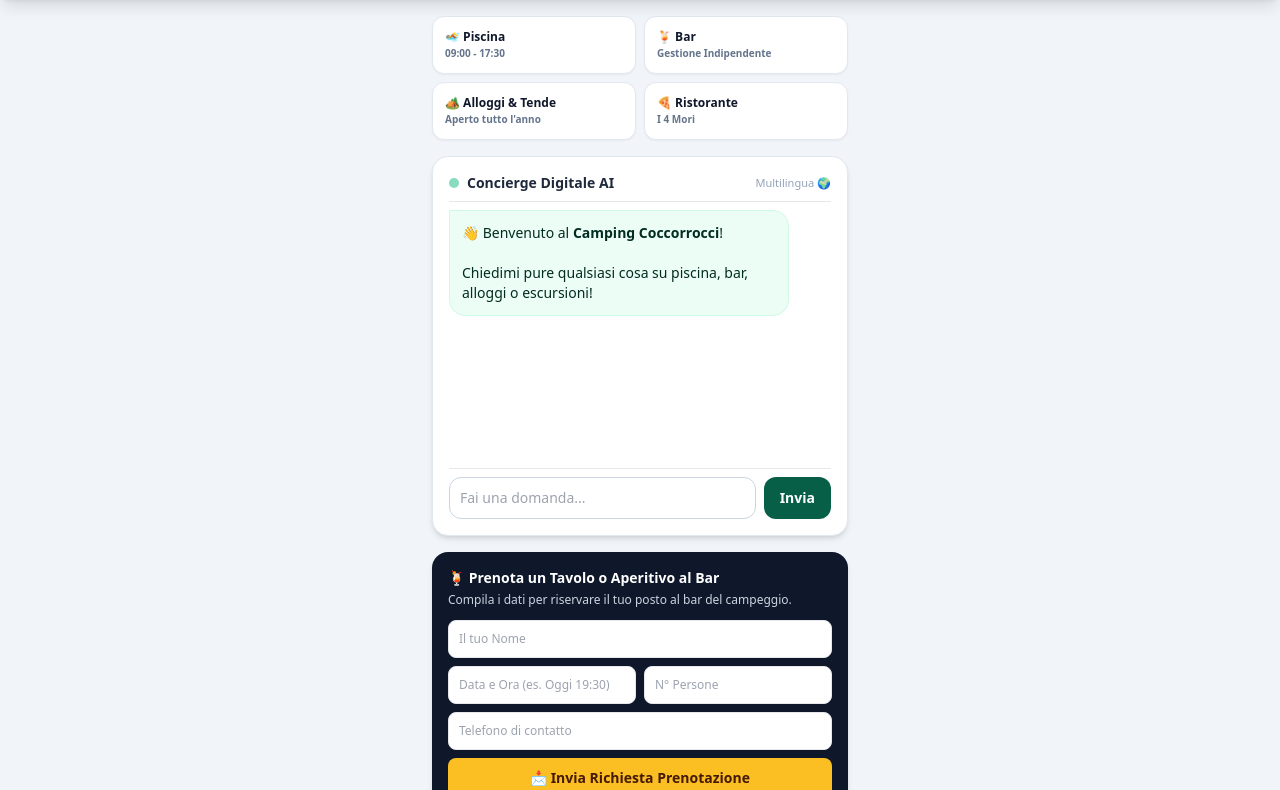
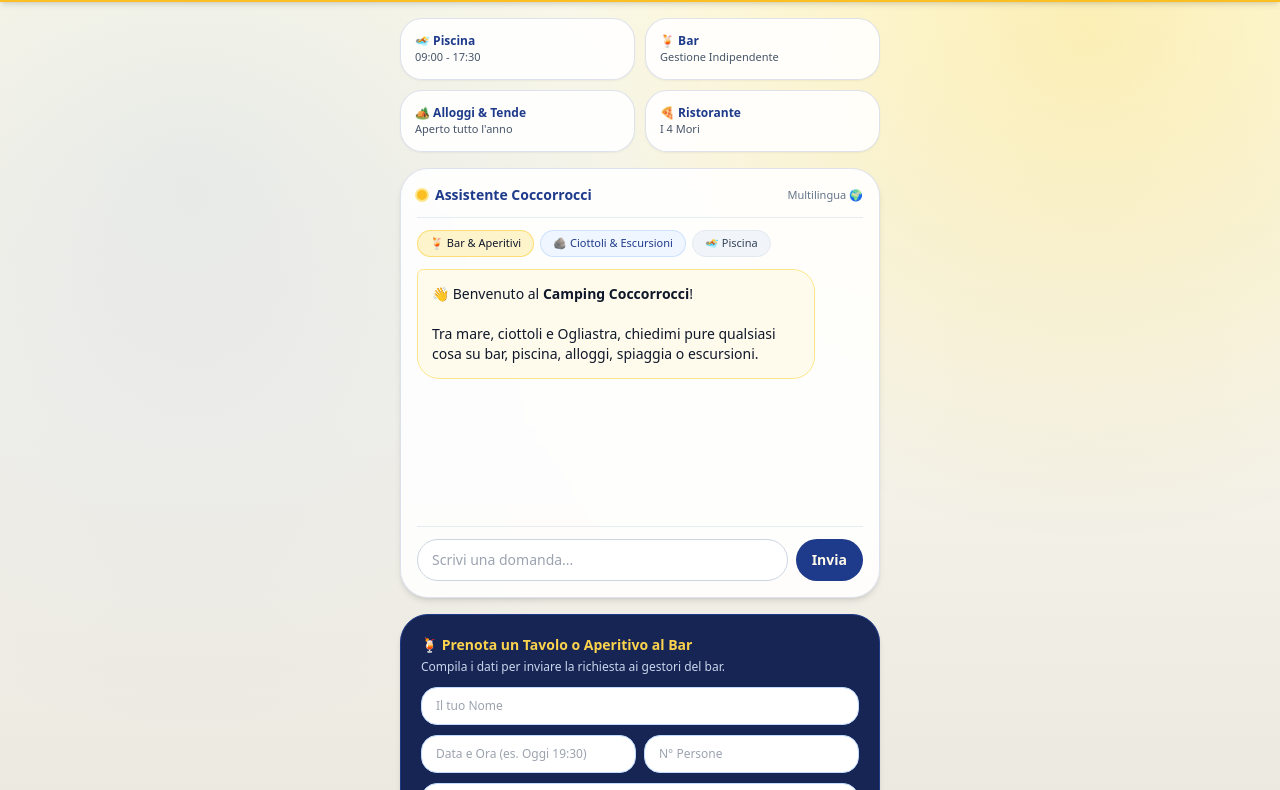
Before and after one commit to Coccorrocci/bot-coccorrocci, a plain HTML site: page index.html in a window 1280 px wide. Shown: the part 76-866 px from the top of the page. Drawn offline with nearby package versions, Linux system fonts and the light colour scheme.

Commit message:
Refactor HTML structure and styles for index.html

```diff
--- a/index.html
+++ b/index.html
@@ -5,90 +5,123 @@
   <meta name="viewport" content="width=device-width, initial-scale=1.0">
   <title>Camping Coccorrocci | Concierge & Chat</title>
   <script src="https://cdn.tailwindcss.com"></script>
+  <style>
+    body {
+      background:
+        radial-gradient(circle at 85% 10%, rgba(250, 204, 21, 0.24), transparent 36%),
+        radial-gradient(circle at 15% 25%, rgba(29, 78, 216, 0.08), transparent 42%),
+        linear-gradient(180deg, #fefce8 0%, #f5f3ea 48%, #e7e5dc 100%);
+    }
+    .pebble-card {
+      background: rgba(255, 255, 255, 0.88);
+      backdrop-filter: blur(8px);
+      border: 1px solid rgba(30, 58, 138, 0.14);
+    }
+  </style>
 </head>
-<body class="bg-slate-100 text-slate-800 font-sans min-h-screen flex flex-col justify-between">
+<body class="text-slate-800 font-sans min-h-screen flex flex-col justify-between">
 
   <!-- HEADER -->
-  <header class="bg-emerald-900 text-white p-4 shadow-lg sticky top-0 z-50">
-    <div class="max-w-md mx-auto flex justify-between items-center">
-      <div>
-        <h1 class="text-lg font-bold tracking-wide">🏕️ Camping Coccorrocci</h1>
-        <p class="text-xs text-emerald-200">Concierge Digitale • Marina di Gairo</p>
+  <header class="bg-[#1e3a8a] text-white p-4 shadow-md sticky top-0 z-50 border-b-2 border-amber-400">
+    <div class="max-w-lg mx-auto flex justify-between items-center gap-3">
+      <div class="flex items-center gap-3">
+        <!-- Se carichi il logo nel repo come "logo.png", rimuovi la classe "hidden" qui sotto -->
+        <img id="campLogo" src="logo.png" alt="Logo Camping Coccorrocci" class="w-11 h-11 rounded-full object-cover bg-amber-100 border border-amber-300/70 hidden" onload="this.classList.remove('hidden')">
+        <div>
+          <h1 class="text-base sm:text-lg font-bold tracking-wide text-amber-50">Camping Coccorrocci</h1>
+          <p class="text-xs text-amber-200/90">Ciottoli & Mare • Marina di Gairo</p>
+        </div>
       </div>
+      <span class="text-[11px] bg-amber-400 text-slate-900 px-2.5 py-1 rounded-full font-bold">
+        Concierge AI
+      </span>
     </div>
   </header>
 
   <!-- CONTENUTO PRINCIPALE -->
-  <main class="max-w-md mx-auto p-4 w-full flex-1 space-y-4">
+  <main class="max-w-lg mx-auto p-4 w-full flex-1 space-y-4">
 
     <!-- PULSANTI RAPIDI -->
-    <div class="grid grid-cols-2 gap-2 text-xs font-semibold">
-      <div class="bg-white p-3 rounded-xl border border-slate-200 shadow-sm">
-        <span class="block text-slate-900 font-bold">🏊 Piscina</span>
-        <span class="text-slate-500 text-[10px]">09:00 - 17:30</span>
+    <div class="grid grid-cols-2 gap-2.5 text-xs">
+      <div class="pebble-card p-3.5 rounded-[22px] shadow-sm">
+        <span class="block text-[#1e3a8a] font-bold">🏊 Piscina</span>
+        <span class="text-slate-600 text-[11px]">09:00 - 17:30</span>
       </div>
-      <div class="bg-white p-3 rounded-xl border border-slate-200 shadow-sm">
-        <span class="block text-slate-900 font-bold">🍹 Bar</span>
-        <span class="text-slate-500 text-[10px]">Gestione Indipendente</span>
+      <div class="pebble-card p-3.5 rounded-[22px] shadow-sm">
+        <span class="block text-[#1e3a8a] font-bold">🍹 Bar</span>
+        <span class="text-slate-600 text-[11px]">Gestione Indipendente</span>
       </div>
-      <div class="bg-white p-3 rounded-xl border border-slate-200 shadow-sm">
-        <span class="block text-slate-900 font-bold">🏕️ Alloggi & Tende</span>
-        <span class="text-slate-500 text-[10px]">Aperto tutto l'anno</span>
+      <div class="pebble-card p-3.5 rounded-[22px] shadow-sm">
+        <span class="block text-[#1e3a8a] font-bold">🏕️ Alloggi & Tende</span>
+        <span class="text-slate-600 text-[11px]">Aperto tutto l'anno</span>
       </div>
-      <div class="bg-white p-3 rounded-xl border border-slate-200 shadow-sm">
-        <span class="block text-slate-900 font-bold">🍕 Ristorante</span>
-        <span class="text-slate-500 text-[10px]">I 4 Mori</span>
+      <div class="pebble-card p-3.5 rounded-[22px] shadow-sm">
+        <span class="block text-[#1e3a8a] font-bold">🍕 Ristorante</span>
+        <span class="text-slate-600 text-[11px]">I 4 Mori</span>
       </div>
     </div>
 
     <!-- CHAT INTERATTIVA -->
-    <div class="bg-white rounded-2xl shadow-md border border-slate-200 p-4 flex flex-col h-[380px]">
-      <div class="flex items-center justify-between pb-2 border-b mb-2">
+    <div class="pebble-card rounded-[28px] shadow-md p-4 flex flex-col h-[430px]">
+      <div class="flex items-center justify-between pb-3 border-b border-slate-200/80 mb-3">
         <div class="flex items-center gap-2">
-          <div class="w-2.5 h-2.5 rounded-full bg-emerald-500 animate-pulse"></div>
-          <span class="font-bold text-slate-800 text-sm">Concierge Digitale AI</span>
+          <span class="w-2.5 h-2.5 rounded-full bg-amber-400 ring-2 ring-amber-200"></span>
+          <span class="font-bold text-[#1e3a8a] text-sm">Assistente Coccorrocci</span>
         </div>
-        <span class="text-[11px] text-slate-400">Multilingua 🌍</span>
+        <span class="text-[11px] text-slate-500">Multilingua 🌍</span>
+      </div>
+
+      <!-- DOMANDE RAPIDE -->
+      <div class="flex flex-wrap gap-1.5 mb-3">
+        <button type="button" onclick="quickAsk('Quali sono gli orari del bar e le specialità?')" class="text-[11px] bg-amber-100/90 hover:bg-amber-200/80 text-slate-900 border border-amber-300/70 px-3 py-1 rounded-full font-medium transition">
+          🍹 Bar & Aperitivi
+        </button>
+        <button type="button" onclick="quickAsk('Com è la spiaggia di ciottoli e quali escursioni ci sono?')" class="text-[11px] bg-blue-50 hover:bg-blue-100 text-[#1e3a8a] border border-blue-200/70 px-3 py-1 rounded-full font-medium transition">
+          🪨 Ciottoli & Escursioni
+        </button>
+        <button type="button" onclick="quickAsk('Quali sono regole e orari della piscina?')" class="text-[11px] bg-slate-100 hover:bg-slate-200 text-slate-700 border border-slate-200 px-3 py-1 rounded-full font-medium transition">
+          🏊 Piscina
+        </button>
       </div>
 
       <div id="chatMessages" class="flex-1 overflow-y-auto space-y-3 text-sm pr-1">
-        <div class="bg-emerald-50 text-emerald-950 p-3 rounded-2xl rounded-tl-none border border-emerald-100 max-w-[90%]">
+        <div class="bg-amber-50/95 text-slate-900 p-3.5 rounded-[22px] rounded-tl-md border border-amber-200 max-w-[90%]">
           👋 Benvenuto al <strong>Camping Coccorrocci</strong>!<br><br>
-          Chiedimi pure qualsiasi cosa su piscina, bar, alloggi o escursioni!
+          Tra mare, ciottoli e Ogliastra, chiedimi pure qualsiasi cosa su bar, piscina, alloggi, spiaggia o escursioni.
         </div>
       </div>
 
-      <div class="flex gap-2 mt-3 pt-2 border-t">
-        <input type="text" id="userInput" placeholder="Fai una domanda..." onkeydown="if(event.key==='Enter') sendMessage()" class="flex-1 p-2.5 rounded-xl border border-slate-300 text-sm focus:outline-none focus:border-emerald-600">
-        <button onclick="sendMessage()" class="bg-emerald-800 text-white px-4 py-2.5 rounded-xl text-sm font-bold">
+      <div class="flex gap-2 mt-3 pt-3 border-t border-slate-200/80">
+        <input type="text" id="userInput" placeholder="Scrivi una domanda..." onkeydown="if(event.key==='Enter') sendMessage()" class="flex-1 px-3.5 py-2.5 rounded-full border border-slate-300 bg-white text-sm focus:outline-none focus:border-[#1e3a8a]">
+        <button type="button" onclick="sendMessage()" class="bg-[#1e3a8a] hover:bg-blue-900 text-amber-50 px-4 py-2.5 rounded-full text-sm font-semibold transition">
           Invia
         </button>
       </div>
     </div>
 
     <!-- PRENOTAZIONE TAVOLO BAR -->
-    <div class="bg-slate-900 text-white rounded-2xl p-4 shadow-md">
-      <h3 class="font-bold text-sm mb-1">🍹 Prenota un Tavolo o Aperitivo al Bar</h3>
-      <p class="text-xs text-slate-300 mb-3">Compila i dati per riservare il tuo posto al bar del campeggio.</p>
+    <div class="bg-[#172554] text-white rounded-[28px] p-5 shadow-md border border-blue-900">
+      <h3 class="font-bold text-sm text-amber-300 mb-1">🍹 Prenota un Tavolo o Aperitivo al Bar</h3>
+      <p class="text-xs text-blue-100/90 mb-3">Compila i dati per inviare la richiesta ai gestori del bar.</p>
 
-      <form id="bookingForm" class="space-y-2 text-slate-800 text-xs">
-        <input type="text" id="nome" placeholder="Il tuo Nome" required class="w-full p-2.5 rounded-lg border">
+      <form id="bookingForm" class="space-y-2.5 text-slate-900 text-xs">
+        <input type="text" id="nome" placeholder="Il tuo Nome" required class="w-full px-3.5 py-2.5 rounded-2xl border border-blue-200 bg-white">
         <div class="grid grid-cols-2 gap-2">
-          <input type="text" id="dataOra" placeholder="Data e Ora (es. Oggi 19:30)" required class="w-full p-2.5 rounded-lg border">
-          <input type="number" id="persone" placeholder="N° Persone" required class="w-full p-2.5 rounded-lg border">
+          <input type="text" id="dataOra" placeholder="Data e Ora (es. Oggi 19:30)" required class="w-full px-3.5 py-2.5 rounded-2xl border border-blue-200 bg-white">
+          <input type="number" id="persone" placeholder="N° Persone" min="1" required class="w-full px-3.5 py-2.5 rounded-2xl border border-blue-200 bg-white">
         </div>
-        <input type="tel" id="telefono" placeholder="Telefono di contatto" required class="w-full p-2.5 rounded-lg border">
+        <input type="tel" id="telefono" placeholder="Telefono di contatto" required class="w-full px-3.5 py-2.5 rounded-2xl border border-blue-200 bg-white">
 
-        <button type="submit" id="btnBooking" class="w-full bg-amber-400 font-bold text-amber-950 py-2.5 rounded-lg text-sm hover:bg-amber-500 transition-all">
+        <button type="submit" id="btnBooking" class="w-full bg-amber-400 hover:bg-amber-300 font-bold text-slate-950 py-2.5 rounded-full text-sm transition">
           📩 Invia Richiesta Prenotazione
         </button>
-        <p id="bookingStatus" class="text-xs text-emerald-400 font-semibold text-center mt-1 hidden"></p>
+        <p id="bookingStatus" class="text-xs text-amber-300 font-semibold text-center mt-1 hidden"></p>
       </form>
     </div>
 
   </main>
 
-  <footer class="bg-slate-900 text-slate-400 text-center p-3 text-xs">
+  <footer class="bg-[#172554] text-blue-200/80 text-center p-3 text-xs border-t border-blue-900">
     Camping Coccorrocci • Marina di Gairo
   </footer>
 
@@ -104,6 +137,12 @@
         .replace(/\n/g, "<br>");
     }
 
+    function quickAsk(questionText) {
+      const input = document.getElementById("userInput");
+      input.value = questionText;
+      sendMessage();
+    }
+
     async function sendMessage() {
       const input = document.getElementById("userInput");
       const text = input.value.trim();
@@ -112,7 +151,7 @@
       const chat = document.getElementById("chatMessages");
 
       const userDiv = document.createElement("div");
-      userDiv.className = "bg-slate-800 text-white p-3 rounded-2xl rounded-tr-none ml-auto max-w-[85%]";
+      userDiv.className = "bg-[#1e3a8a] text-amber-50 p-3 rounded-[22px] rounded-tr-md ml-auto max-w-[85%]";
       userDiv.textContent = text;
       chat.appendChild(userDiv);
 
@@ -120,7 +159,7 @@
       chat.scrollTop = chat.scrollHeight;
 
       const typingDiv = document.createElement("div");
-      typingDiv.className = "bg-emerald-50 text-emerald-800 p-3 rounded-2xl rounded-tl-none max-w-[85%] text-xs italic border border-emerald-100";
+      typingDiv.className = "bg-amber-50/80 text-slate-700 p-3 rounded-[22px] rounded-tl-md max-w-[85%] text-xs italic border border-amber-200";
       typingDiv.textContent = "Risposta in corso...";
       chat.appendChild(typingDiv);
       chat.scrollTop = chat.scrollHeight;
@@ -138,13 +177,13 @@
 
         const data = await response.json();
         if (data.reply) {
-          typingDiv.className = "bg-emerald-50 text-emerald-950 p-3 rounded-2xl rounded-tl-none border border-emerald-100 max-w-[90%]";
+          typingDiv.className = "bg-amber-50/95 text-slate-900 p-3.5 rounded-[22px] rounded-tl-md border border-amber-200 max-w-[90%]";
           typingDiv.innerHTML = formatBotReply(data.reply);
         } else {
           throw new Error("Nessuna risposta");
         }
       } catch (err) {
-        typingDiv.className = "bg-red-50 text-red-900 p-3 rounded-2xl rounded-tl-none max-w-[85%] text-xs";
+        typingDiv.className = "bg-red-50 text-red-900 p-3 rounded-[22px] rounded-tl-md max-w-[85%] text-xs border border-red-200";
         typingDiv.textContent = "Servizio temporaneamente non disponibile. Contatta la reception (+39 328 379 4773).";
       }
 
```
